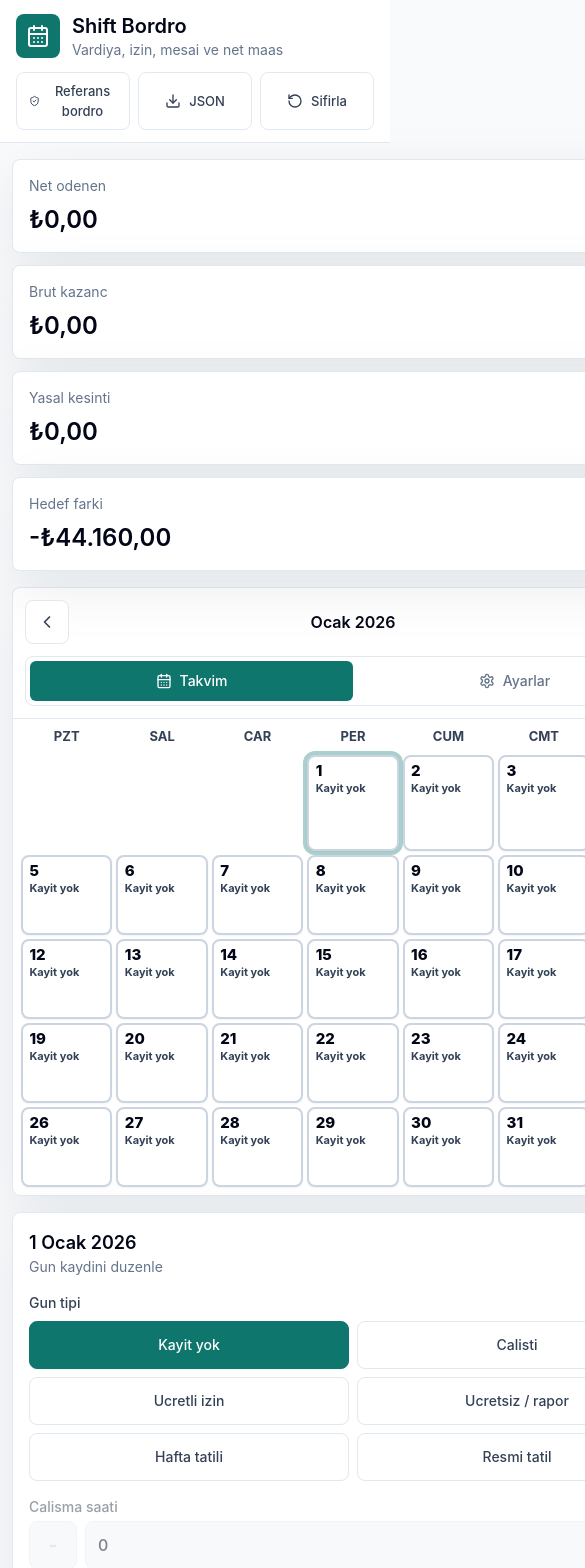
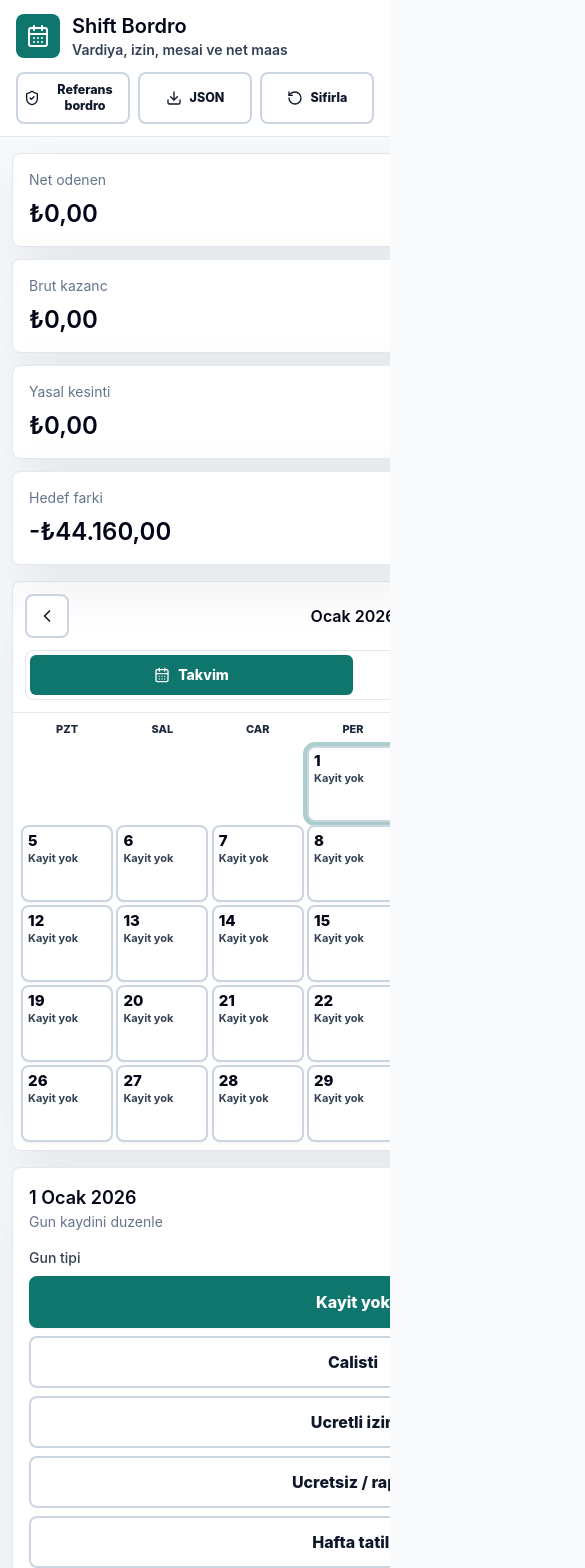
Before and after one commit to VoidCoder-ux/shift-bordro-pwa, a React (Vite) app: page / in a window 390 px wide. Shown: the top 1568 px of the page, 585 px wide, since content can reach past the window. Built offline with nearby package versions, Linux system fonts and the light colour scheme.

Commit message:
Fix iPhone overflow and strengthen menu text

```diff
--- a/src/App.tsx
+++ b/src/App.tsx
@@ -149,18 +149,18 @@ export default function App() {
             </div>
             <div className="min-w-0">
               <h1 className="text-xl font-semibold tracking-normal">Shift Bordro</h1>
-              <p className="truncate text-sm text-slate-500">Vardiya, izin, mesai ve net maas</p>
+              <p className="truncate text-sm font-semibold text-slate-700">Vardiya, izin, mesai ve net maas</p>
             </div>
           </div>
           <div className="grid grid-cols-3 gap-2 sm:flex sm:flex-wrap">
             <button className="btn-secondary justify-center" onClick={applyReference}>
-              <ShieldCheck className="h-4 w-4" /> Referans bordro
+              <ShieldCheck className="h-4 w-4 shrink-0" /> <span>Referans bordro</span>
             </button>
             <button className="btn-secondary justify-center" onClick={exportJson}>
-              <Download className="h-4 w-4" /> JSON
+              <Download className="h-4 w-4 shrink-0" /> <span>JSON</span>
             </button>
             <button className="btn-secondary justify-center" onClick={resetAll}>
-              <RotateCcw className="h-4 w-4" /> Sifirla
+              <RotateCcw className="h-4 w-4 shrink-0" /> <span>Sifirla</span>
             </button>
           </div>
         </div>
@@ -201,11 +201,11 @@ export default function App() {
 
             {activePanel === 'calendar' ? (
               <div className="p-2 sm:p-3">
-                <div className="grid grid-cols-7 gap-1 pb-2 text-center text-[13px] font-bold uppercase text-slate-700">
+                <div className="calendar-weekdays pb-2">
                   {['Pzt', 'Sal', 'Car', 'Per', 'Cum', 'Cmt', 'Paz'].map((day) => <span key={day}>{day}</span>)}
                 </div>
-                <div className="grid grid-cols-7 gap-1">
-                  {leadingDays.map((_, index) => <div key={`empty-${index}`} className="min-h-24" />)}
+                <div className="calendar-grid">
+                  {leadingDays.map((_, index) => <div key={`empty-${index}`} className="calendar-empty" />)}
                   {monthDays.map((day) => {
                     const date = format(day, 'yyyy-MM-dd');
                     const entry = entries.find((item) => item.date === date);
@@ -297,7 +297,7 @@ function DayEditor({
       <div className="space-y-4">
         <div>
           <p className="mb-2 text-sm font-medium text-slate-700">Gun tipi</p>
-          <div className="grid grid-cols-2 gap-2">
+          <div className="status-grid">
             {STATUS_OPTIONS.map((status) => (
               <button
                 key={status}
--- a/src/styles.css
+++ b/src/styles.css
@@ -16,6 +16,7 @@ body {
   min-width: 320px;
   background: #f8fafc;
   -webkit-tap-highlight-color: transparent;
+  overflow-x: hidden;
 }
 
 button,
@@ -27,27 +28,44 @@ textarea {
 
 .app-shell {
   padding-bottom: max(env(safe-area-inset-bottom), 0px);
+  overflow-x: hidden;
 }
 
 @layer components {
   .btn-secondary {
-    @apply inline-flex min-h-11 items-center gap-2 rounded-lg border border-slate-200 bg-white px-3 py-2 text-sm font-medium text-slate-700 transition hover:bg-slate-50 active:scale-[0.99];
+    @apply inline-flex min-h-11 min-w-0 items-center gap-2 rounded-lg border-2 border-slate-300 bg-white px-3 py-2 text-center text-sm font-extrabold leading-tight text-slate-900 transition hover:bg-slate-50 active:scale-[0.99];
   }
 
   .icon-btn {
-    @apply inline-flex h-11 w-11 items-center justify-center rounded-lg border border-slate-200 bg-white text-slate-700 transition hover:bg-slate-50;
+    @apply inline-flex h-11 w-11 items-center justify-center rounded-lg border-2 border-slate-300 bg-white text-slate-900 transition hover:bg-slate-50;
   }
 
   .panel-tab {
-    @apply inline-flex min-h-10 items-center gap-2 rounded-md px-3 text-sm font-medium text-slate-500 transition hover:text-slate-900;
+    @apply inline-flex min-h-10 min-w-0 items-center gap-2 rounded-md px-3 text-sm font-extrabold text-slate-800 transition hover:text-slate-950;
   }
 
   .panel-tab-active {
     @apply bg-teal-700 text-white hover:text-white;
   }
 
+  .calendar-weekdays,
+  .calendar-grid {
+    display: grid;
+    grid-template-columns: repeat(7, minmax(0, 1fr));
+    gap: 0.25rem;
+  }
+
+  .calendar-weekdays {
+    @apply text-center text-[13px] font-extrabold uppercase text-slate-800;
+  }
+
+  .calendar-empty {
+    min-width: 0;
+    min-height: 5rem;
+  }
+
   .calendar-day {
-    @apply flex min-h-24 flex-col items-start gap-1 overflow-hidden rounded-lg border-2 p-2 text-left shadow-sm transition hover:shadow-md focus:outline-none focus:ring-2 focus:ring-teal-700;
+    @apply flex min-h-24 min-w-0 flex-col items-start gap-1 overflow-hidden rounded-lg border-2 p-2 text-left shadow-sm transition hover:shadow-md focus:outline-none focus:ring-2 focus:ring-teal-700;
   }
 
   .calendar-date {
@@ -67,7 +85,7 @@ textarea {
   }
 
   .field {
-    @apply flex flex-col gap-1 text-sm font-medium text-slate-700;
+    @apply flex min-w-0 flex-col gap-1 text-sm font-extrabold text-slate-900;
   }
 
   .field input,
@@ -76,8 +94,12 @@ textarea {
     @apply min-h-12 rounded-lg border border-slate-200 bg-white px-3 py-2 text-base text-slate-950 outline-none transition focus:border-teal-700 focus:ring-2 focus:ring-teal-700/20 disabled:bg-slate-100;
   }
 
+  .status-grid {
+    @apply grid grid-cols-2 gap-2;
+  }
+
   .status-choice {
-    @apply min-h-12 rounded-lg border border-slate-200 bg-white px-3 py-2 text-center text-sm font-medium text-slate-700 transition active:scale-[0.99];
+    @apply min-h-12 min-w-0 rounded-lg border-2 border-slate-300 bg-white px-3 py-2 text-center text-base font-extrabold text-slate-900 transition active:scale-[0.99];
   }
 
   .status-choice-active {
@@ -85,14 +107,28 @@ textarea {
   }
 
   .step-btn {
-    @apply flex h-12 w-12 items-center justify-center rounded-lg border border-slate-200 bg-white text-xl font-semibold text-slate-700 transition active:scale-[0.98] disabled:bg-slate-100 disabled:text-slate-300;
+    @apply flex h-12 w-12 items-center justify-center rounded-lg border-2 border-slate-300 bg-white text-xl font-extrabold text-slate-900 transition active:scale-[0.98] disabled:bg-slate-100 disabled:text-slate-400;
   }
 }
 
 @media (max-width: 640px) {
+  .calendar-weekdays,
+  .calendar-grid {
+    gap: 0.2rem;
+  }
+
+  .calendar-weekdays {
+    font-size: 0.6875rem;
+  }
+
+  .calendar-empty {
+    min-height: 4.8rem;
+  }
+
   .calendar-day {
-    min-height: 5rem;
-    padding: 0.4rem;
+    min-height: 4.8rem;
+    padding: 0.32rem;
+    border-radius: 0.5rem;
   }
 
   .calendar-date {
@@ -108,6 +144,18 @@ textarea {
   }
 
   .btn-secondary {
-    font-size: 0.8125rem;
+    min-height: 3.25rem;
+    padding-left: 0.35rem;
+    padding-right: 0.35rem;
+    font-size: 0.78rem;
+  }
+
+  .status-grid {
+    grid-template-columns: minmax(0, 1fr);
+  }
+
+  .status-choice {
+    min-height: 3.25rem;
+    font-size: 1rem;
   }
 }
```
